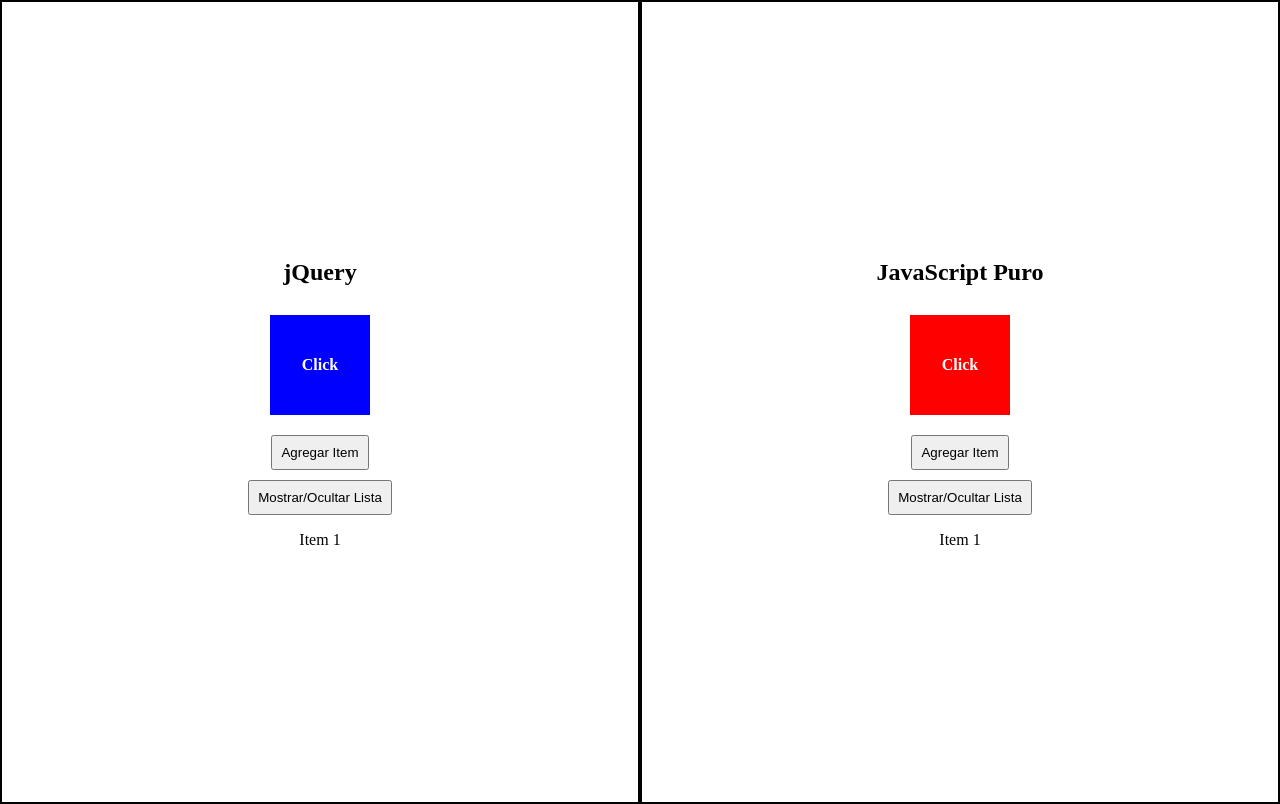
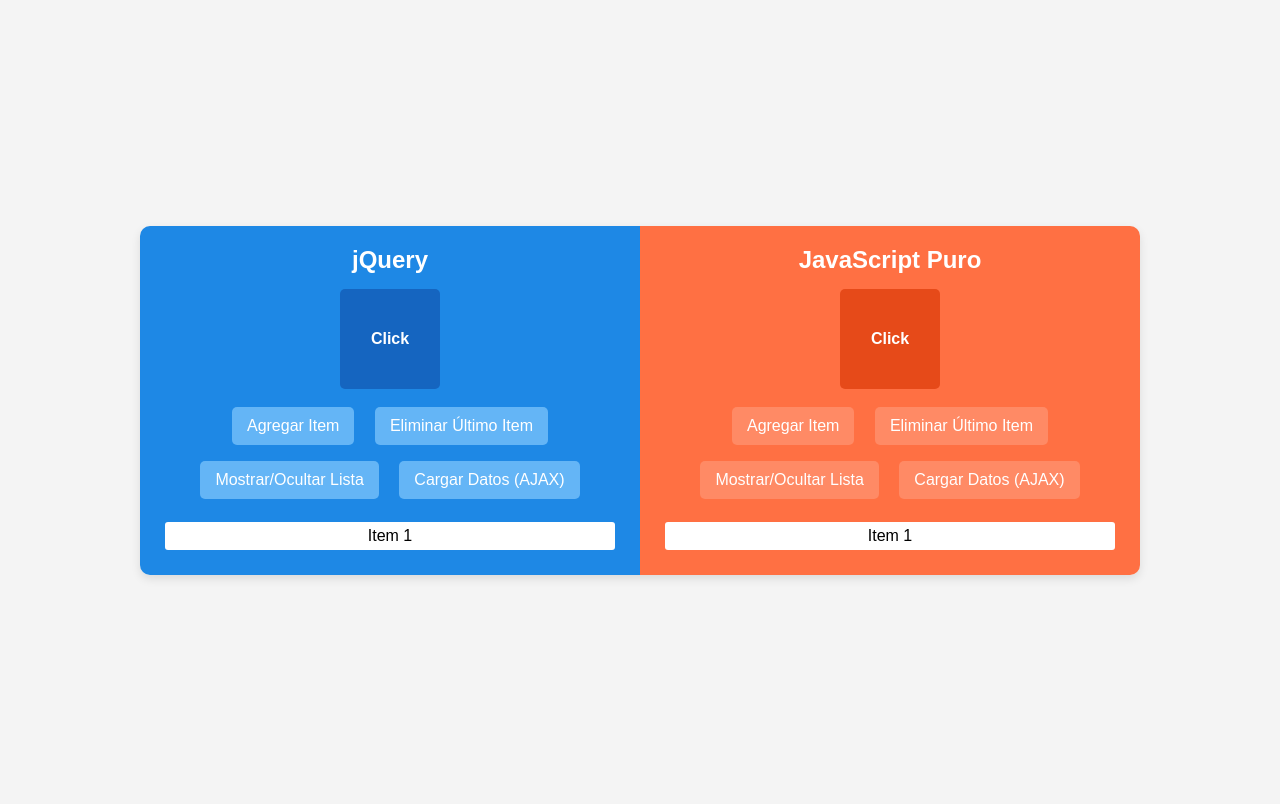
Before and after one commit to ManuelAndreValdayo/desarrollo-sw, a plain HTML site: page index.html in a window 1280 px wide. Drawn offline with nearby package versions, Linux system fonts and the light colour scheme; a web font is replaced by a local one.

Commit message:
Update index.html

```diff
--- a/index.html
+++ b/index.html
@@ -5,111 +5,188 @@
     <meta name="viewport" content="width=device-width, initial-scale=1.0">
     <title>Comparación jQuery vs JavaScript</title>
     <script src="https://code.jquery.com/jquery-3.6.0.min.js"></script>
-    <link rel="preconnect" href="https://fonts.googleapis.com">
-    <link rel="preconnect" href="https://fonts.gstatic.com" crossorigin>
-    <link href="https://fonts.googleapis.com/css2?family=Afacad+Flux:wght@100..1000&family=Jaro:opsz@6..72&family=Roboto:ital,wght@0,100;0,300;0,400;0,500;0,700;0,900;1,100;1,300;1,400;1,500;1,700;1,900&display=swap" rel="stylesheet">
     <style>
-        html{
-            font-family: "Afacad Flux", serif;
+        * {
+            margin: 0;
+            padding: 0;
+            box-sizing: border-box;
+            font-family: Arial, sans-serif;
         }
         body {
-            margin: 0;
-            display: flex;
-        }
-        .container {
-            width: 50%;
-            height: 100vh;
             display: flex;
             flex-direction: column;
             align-items: center;
             justify-content: center;
-            border: 2px solid black;
+            height: 100vh;
+            background: #f4f4f4;
         }
+        .container {
+            display: flex;
+            width: 90%;
+            max-width: 1000px;
+            border-radius: 10px;
+            overflow: hidden;
+            box-shadow: 0px 4px 10px rgba(0, 0, 0, 0.1);
+        }
+        .panel {
+            width: 50%;
+            padding: 20px;
+            text-align: center;
+        }
+        .jquery { background: #1e88e5; color: white; }
+        .javascript { background: #ff7043; color: white; }
+        h2 { margin-bottom: 15px; }
         .box {
             width: 100px;
             height: 100px;
-            margin: 10px;
+            margin: 10px auto;
             display: flex;
             align-items: center;
             justify-content: center;
             cursor: pointer;
             font-weight: bold;
-            color: white;
+            border-radius: 5px;
         }
-        #jquery-box { background: blue; }
-        #js-box { background: red; }
+        #jquery-box { background: #1565c0; }
+        #js-box { background: #e64a19; }
         button {
-            margin-top: 10px;
-            padding: 8px;
+            margin: 8px;
+            padding: 10px 15px;
+            font-size: 16px;
+            border: none;
             cursor: pointer;
+            border-radius: 5px;
+            transition: 0.3s;
         }
+        .jquery button { background: #64b5f6; color: white; }
+        .javascript button { background: #ff8a65; color: white; }
+        button:hover { opacity: 0.8; }
         ul {
             list-style: none;
             padding: 0;
+            margin-top: 10px;
+        }
+        li {
+            padding: 5px;
+            background: white;
+            color: black;
+            margin: 5px;
+            border-radius: 3px;
+        }
+        #jquery-list{
+            max-height: 150px;
+            overflow-y: auto;
+        }
+
+        #js-list {
+            max-height: 150px;
+            overflow-y: hidden;
+            transition: max-height 0.5s ease-in-out;
         }
     </style>
 </head>
 <body>
 
-    <!-- jQuery Container -->
     <div class="container">
+        <!-- Panel jQuery -->
+        <div class="panel jquery">
             <h2>jQuery</h2>
             <div id="jquery-box" class="box">Click</div>
             <button id="jquery-add">Agregar Item</button>
+            <button id="jquery-remove">Eliminar Último Item</button>
             <button id="jquery-toggle">Mostrar/Ocultar Lista</button>
-        <ul id="jquery-list">
-            <li>Item 1</li>
-        </ul>
+            <button id="jquery-ajax">Cargar Datos (AJAX)</button>
+            <ul id="jquery-list"><li>Item 1</li></ul>
         </div>
 
-    <!-- JavaScript Puro Container -->
-    <div class="container">
+        <!-- Panel JavaScript Puro -->
+        <div class="panel javascript">
             <h2>JavaScript Puro</h2>
             <div id="js-box" class="box">Click</div>
             <button id="js-add">Agregar Item</button>
+            <button id="js-remove">Eliminar Último Item</button>
             <button id="js-toggle">Mostrar/Ocultar Lista</button>
-        <ul id="js-list">
-            <li>Item 1</li>
-        </ul>
+            <button id="js-ajax">Cargar Datos (AJAX)</button>
+            <ul id="js-list"><li>Item 1</li></ul>
+        </div>
     </div>
 
     <script>
         // jQuery
         $(document).ready(function() {
-            // Cambiar color al hacer click
+            // 1️⃣ Cambio de color al hacer click
             $("#jquery-box").click(function() {
-                $(this).css("background", "green");
+                $(this).css("background", "#43a047");
             });
 
-            // Agregar item a la lista
+            // 2️⃣ Agregar elemento a la lista
             $("#jquery-add").click(function() {
                 $("#jquery-list").append("<li>Nuevo Item</li>");
             });
 
-            // Mostrar/Ocultar lista
+            // 3️⃣ Eliminar el último elemento de la lista
+            $("#jquery-remove").click(function() {
+                $("#jquery-list li:last-child").remove();
+            });
+
+            // 4️⃣ Mostrar/Ocultar lista
             $("#jquery-toggle").click(function() {
-                $("#jquery-list").toggle();
+                let list = $("#jquery-list");
+                if (list.is(":visible")) {
+                    list.slideUp();
+                } else {
+                    list.slideDown();
+                }
+            });
+
+            // 5️⃣ AJAX - Cargar datos de una API
+            $("#jquery-ajax").click(function() {
+                $.get("https://jsonplaceholder.typicode.com/posts/1", function(data) {
+                    alert("Título: " + data.title);
+                });
             });
         });
 
         // JavaScript Puro
         document.addEventListener("DOMContentLoaded", function() {
-            // Cambiar color al hacer click
+            // 1️⃣ Cambio de color al hacer click
             document.getElementById("js-box").addEventListener("click", function() {
-                this.style.background = "green";
+                this.style.background = "#43a047";
             });
 
-            // Agregar item a la lista
+            // 2️⃣ Agregar elemento a la lista
             document.getElementById("js-add").addEventListener("click", function() {
                 let newItem = document.createElement("li");
                 newItem.textContent = "Nuevo Item";
                 document.getElementById("js-list").appendChild(newItem);
             });
 
-            // Mostrar/Ocultar lista
+            // 3️⃣ Eliminar el último elemento de la lista
+            document.getElementById("js-remove").addEventListener("click", function() {
+                let list = document.getElementById("js-list");
+                if (list.lastElementChild) {
+                    list.removeChild(list.lastElementChild);
+                }
+            });
+
+            // 4️⃣ Mostrar/Ocultar lista
             document.getElementById("js-toggle").addEventListener("click", function() {
-                let list = document.getElementById("js-list");
-                list.style.display = (list.style.display === "none" || list.style.display === "") ? "block" : "none";
+                let element = document.getElementById("js-list");
+                let maxHeight = element.scrollHeight + "px";  // Altura total del contenido
+                if(element.getBoundingClientRect().height === 0) {
+                    element.style.maxHeight = maxHeight;
+                    setTimeout(() => element.style.overflow = "visible", 500);
+                } else {
+                    element.style.maxHeight = "0px";
+                    element.style.overflow = "hidden";
+                }
+            });
+
+            // 5️⃣ AJAX - Cargar datos de una API
+            document.getElementById("js-ajax").addEventListener("click", function() {
+                fetch("https://jsonplaceholder.typicode.com/posts/1")
+                    .then(response => response.json())
+                    .then(data => alert("Título: " + data.title));
             });
         });
     </script>
```
Lines whose indentation alone changed are shown as unchanged.
